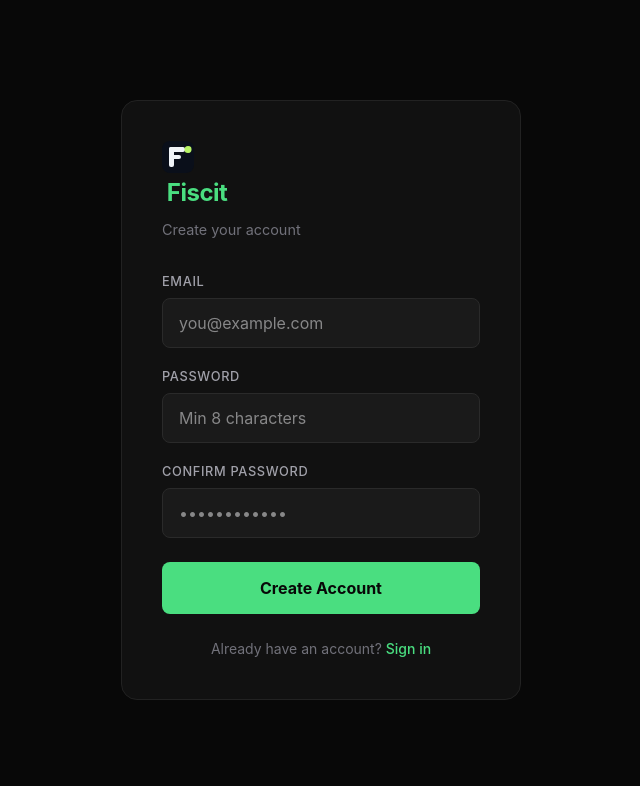
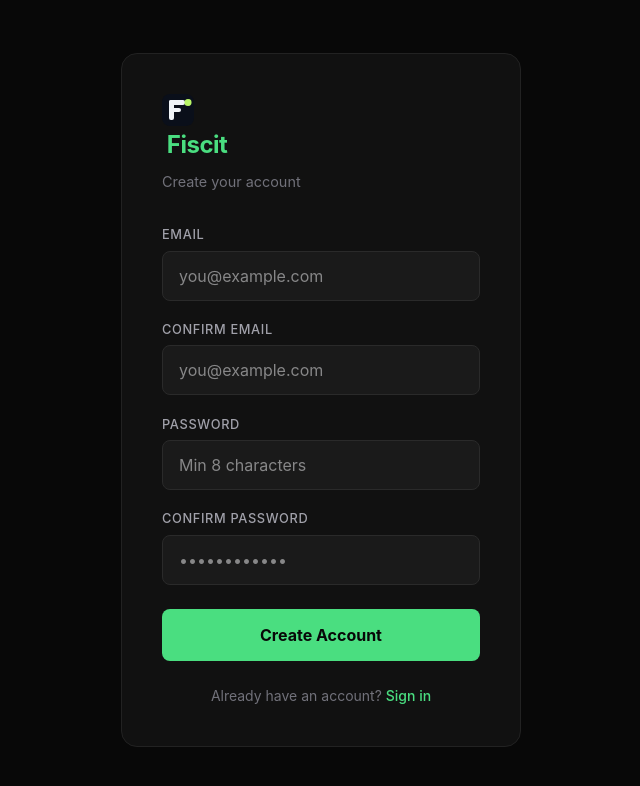
Before and after one commit to pchenier/vault-vercel, a Next.js app: page /register in a window 1280 px wide. Shown: the top 786 px of the page, without its empty margins (319-959 px from the left). Built offline with nearby package versions, Linux system fonts and the light colour scheme.

Commit message:
feat: add email confirmation field on register page

```diff
--- a/app/register/page.tsx
+++ b/app/register/page.tsx
@@ -4,6 +4,7 @@
 
 export default function RegisterPage() {
   const [email, setEmail] = useState('')
+  const [confirmEmail, setConfirmEmail] = useState('')
   const [password, setPassword] = useState('')
   const [confirm, setConfirm] = useState('')
   const [error, setError] = useState('')
@@ -12,6 +13,10 @@
   async function handleSubmit(e: React.FormEvent) {
     e.preventDefault()
     setError('')
+    if (email.toLowerCase().trim() !== confirmEmail.toLowerCase().trim()) {
+      setError('Email addresses do not match')
+      return
+    }
     if (password !== confirm) {
       setError('Passwords do not match')
       return
@@ -157,6 +162,17 @@
               value={email}
               onChange={e => setEmail(e.target.value)}
             />
+            <label htmlFor="confirmEmail">Confirm Email</label>
+            <input
+              id="confirmEmail"
+              name="confirmEmail"
+              type="email"
+              required
+              autoComplete="email"
+              placeholder="you@example.com"
+              value={confirmEmail}
+              onChange={e => setConfirmEmail(e.target.value)}
+            />
             <label htmlFor="password">Password</label>
             <input
               id="password"
```
